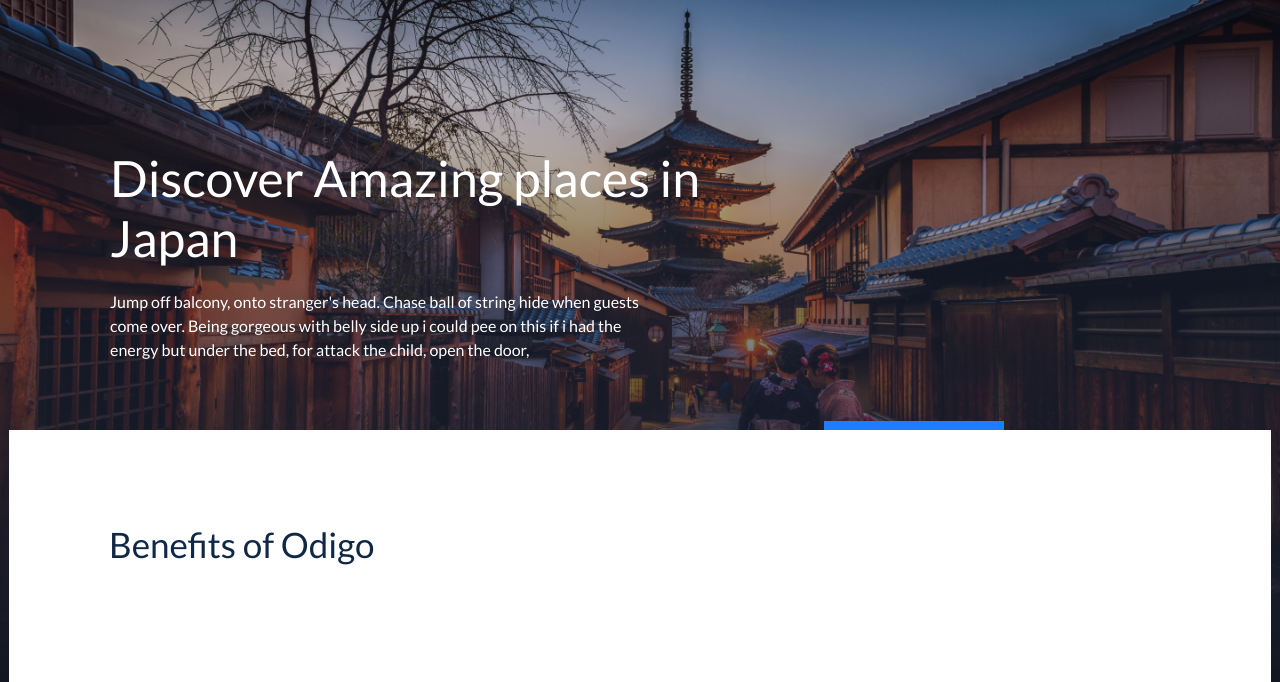
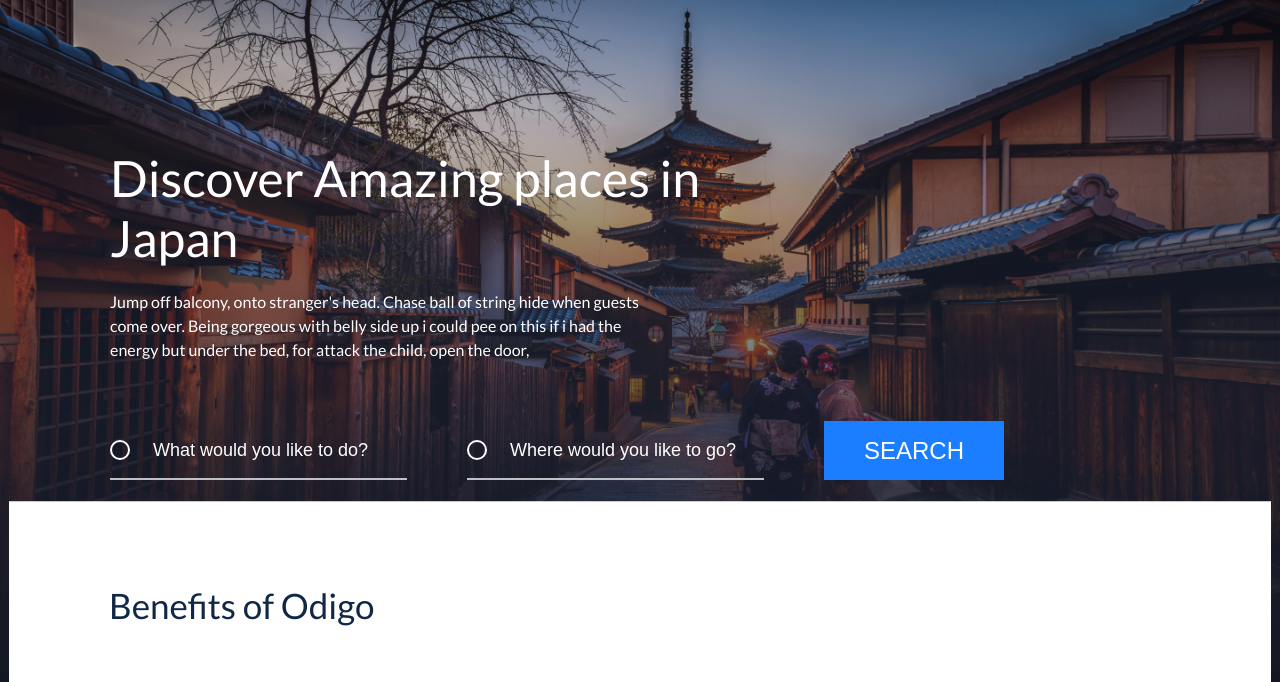
Before and after one commit to Nikitastub/travel-landing, a plain HTML site: page index.html in a window 1280 px wide. Shown: the part 115-797 px from the top of the page. Drawn offline with Linux system fonts and the light colour scheme.

Commit message:
правка отступа benefits__title

```diff
--- a/css/styles.css
+++ b/css/styles.css
@@ -206,11 +206,11 @@ transition: 1s;
     font-weight: 500;
     font-size: 35px;
     line-height: 42px;
-    padding: 93px 100px 120px 100px;
+    padding: 83px 100px 120px 100px;
     position: absolute;
     top: 0;
     left: 0;
-    transform: translateY(-100%);
+    transform: translateY(-75%);
     background-color: #fff;
 }
 
```
